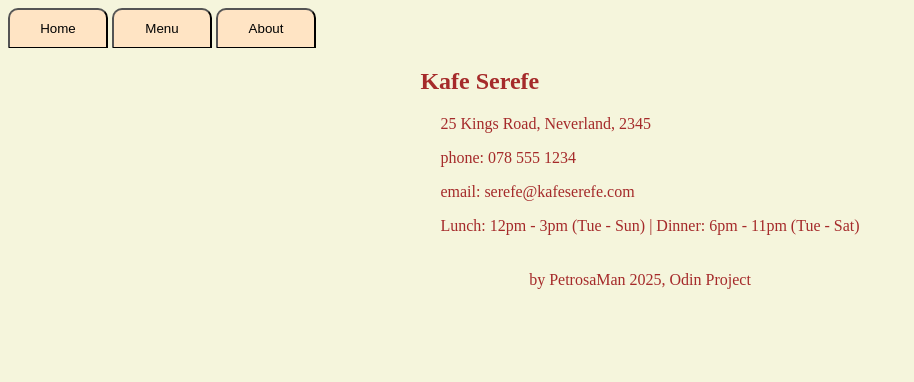
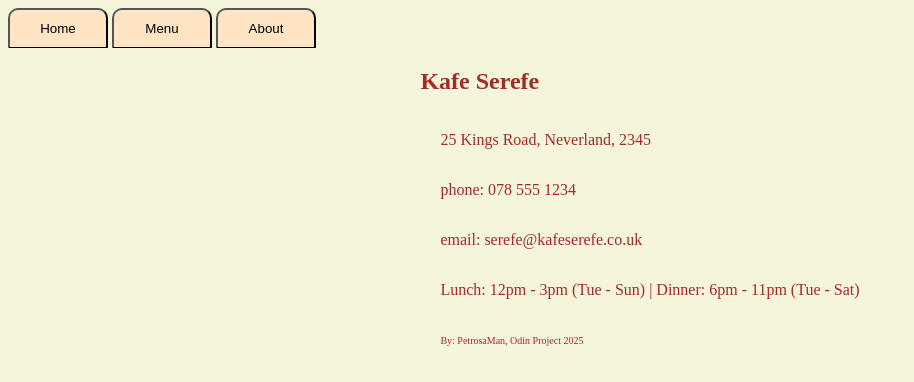
Before and after one commit to PetrosaMan/Restaurant-Page, a website built with webpack: page src/template.html in a window 1280 px wide. Both pictures are taken after a click on the button "About". Shown: the whole page, without its empty margins (0-914 px from the left). Built offline with nearby package versions, Linux system fonts and the light colour scheme.

Commit message:
Adjusted various tags margin to fit page without scroll bars

```diff
--- a/src/about-module.js
+++ b/src/about-module.js
@@ -1,7 +1,7 @@
 function renderAbout(){
     const content = document.getElementById('content');
     content.innerHTML = ''; // Clear existing content
-    //content.style.height = "800px";
+    //content.style.height = "500px";
 
     const sectionAbout = document.createElement('section');
     sectionAbout.classList.add('about');
@@ -19,13 +19,17 @@ function renderAbout(){
     sectionAbout.appendChild(phone);
 
     const email = document.createElement('p');
-    email.textContent = "email: serefe@kafeserefe.com";
+    email.textContent = "email: serefe@kafeserefe.co.uk";
     sectionAbout.appendChild(email);
 
     const openingHours = document.createElement('p');
     openingHours.textContent = "Lunch: 12pm - 3pm (Tue - Sun) | Dinner: 6pm - 11pm (Tue - Sat)";
     sectionAbout.appendChild(openingHours);
 
+    const footer = document.createElement('footer');
+    footer.textContent = "By: PetrosaMan, Odin Project 2025";
+    sectionAbout.appendChild(footer);
+
     content.appendChild(sectionAbout);
 }
 
--- a/src/style.css
+++ b/src/style.css
@@ -19,7 +19,8 @@ p {
   display: flex;
   flex-direction: column;
   align-items: center;
-  justify-content: center;
+  justify-content: flex-start;
+  /*max-height: 600px;*/
 }
 
 .tabButton {
@@ -67,3 +68,23 @@ p {
   align-items: center;
   text-align: center;
 }
+
+.about {
+  display:flex;
+  flex-direction: column;
+  justify-content: flex-end;
+}
+
+footer {
+  margin-left: 20px;
+  margin-top: 20px;
+  font-size: 10px;
+}
+
+.menu p {
+  margin: 10px;
+}
+
+.menu h2 {
+  margin: 10px;
+}
--- a/src/template.html
+++ b/src/template.html
@@ -16,6 +16,6 @@
 
     <div id="content"></div>
 
-    <footer class="footer">by PetrosaMan 2025, Odin Project</footer>
+   <!--<footer class="footer">by PetrosaMan 2025, Odin Project</footer> -->
   </body>
 </html>
```
